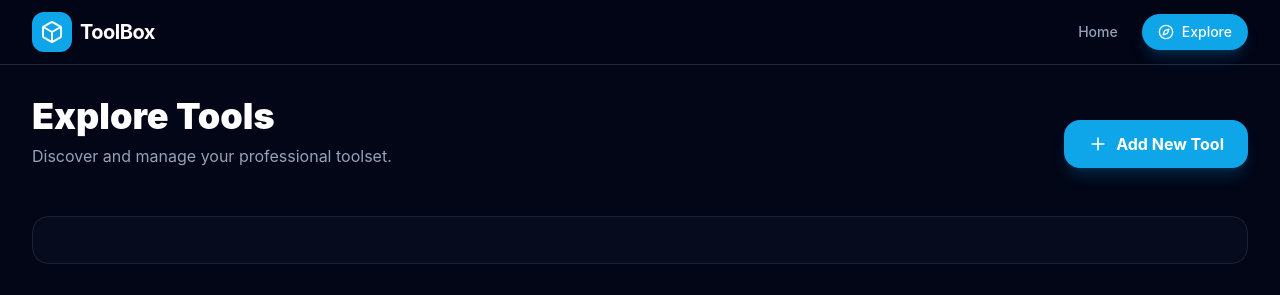
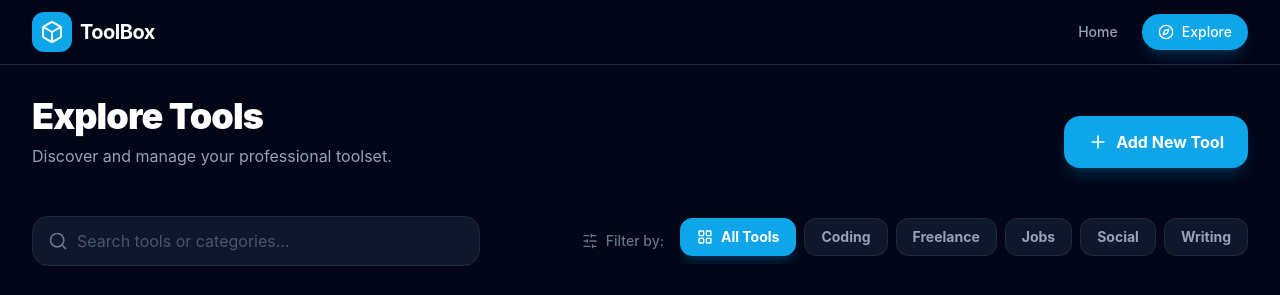
Before and after one commit to rashidnarikkodan/ToolBox, a React (Vite) app: page /tools in a window 1280 px wide. Shown: the top 295 px of the page. Built offline with nearby package versions, Linux system fonts and the light colour scheme.

Commit message:
feat: implement search and category filter

```diff
--- /dev/null
+++ b/src/components/CategoryFilter.jsx
@@ -0,0 +1,44 @@
+import React from 'react';
+import { LayoutGrid } from 'lucide-react';
+import { clsx } from 'clsx';
+import { twMerge } from 'tailwind-merge';
+
+function cn(...inputs) {
+  return twMerge(clsx(inputs));
+}
+
+const CategoryFilter = ({ categories, activeCategory, onCategoryChange }) => {
+  return (
+    <div className="flex items-center gap-2 overflow-x-auto pb-2 scrollbar-hide no-scrollbar">
+      <button
+        onClick={() => onCategoryChange('All')}
+        className={cn(
+          "flex items-center gap-2 px-4 py-2 rounded-xl text-sm font-bold transition-all whitespace-nowrap shrink-0 border",
+          activeCategory === 'All'
+            ? "bg-primary-500 text-white border-primary-500 shadow-lg shadow-primary-500/20"
+            : "bg-slate-900 text-slate-400 border-slate-800 hover:border-slate-700 hover:text-white"
+        )}
+      >
+        <LayoutGrid className="w-4 h-4" />
+        All Tools
+      </button>
+
+      {categories.map((category) => (
+        <button
+          key={category}
+          onClick={() => onCategoryChange(category)}
+          className={cn(
+            "px-4 py-2 rounded-xl text-sm font-bold transition-all whitespace-nowrap shrink-0 border",
+            activeCategory === category
+              ? "bg-primary-500 text-white border-primary-500 shadow-lg shadow-primary-500/20"
+              : "bg-slate-900 text-slate-400 border-slate-800 hover:border-slate-700 hover:text-white"
+          )}
+        >
+          {category}
+        </button>
+      ))}
+    </div>
+  );
+};
+
+export default CategoryFilter;
--- /dev/null
+++ b/src/components/SearchBar.jsx
@@ -0,0 +1,29 @@
+import React from 'react';
+import { Search, X } from 'lucide-react';
+
+const SearchBar = ({ value, onChange }) => {
+  return (
+    <div className="relative group max-w-md w-full">
+      <div className="absolute inset-y-0 left-0 pl-4 flex items-center pointer-events-none">
+        <Search className="w-5 h-5 text-slate-500 group-focus-within:text-primary-400 transition-colors" />
+      </div>
+      <input
+        type="text"
+        placeholder="Search tools or categories..."
+        value={value}
+        onChange={(e) => onChange(e.target.value)}
+        className="block w-full pl-11 pr-11 py-3.5 bg-slate-900 border border-slate-800 text-white rounded-2xl leading-5 focus:outline-none focus:ring-2 focus:ring-primary-500/20 focus:border-primary-500 transition-all placeholder:text-slate-600"
+      />
+      {value && (
+        <button
+          onClick={() => onChange('')}
+          className="absolute inset-y-0 right-0 pr-4 flex items-center text-slate-500 hover:text-white"
+        >
+          <X className="w-4 h-4" />
+        </button>
+      )}
+    </div>
+  );
+};
+
+export default SearchBar;
--- a/src/pages/ToolsPage.jsx
+++ b/src/pages/ToolsPage.jsx
@@ -1,41 +1,65 @@
-import React, { useState } from 'react';
+import React, { useState, useMemo } from 'react';
 import { useTools } from '../context/ToolContext';
 import ToolList from '../components/ToolList';
-import { Plus } from 'lucide-react';
+import SearchBar from '../components/SearchBar';
+import CategoryFilter from '../components/CategoryFilter';
+import { Plus, SlidersHorizontal } from 'lucide-react';
 
 const ToolsPage = () => {
   const { tools, removeTool } = useTools();
-
-  // These will be implemented in the next feature branch
   const [searchQuery, setSearchQuery] = useState('');
   const [activeCategory, setActiveCategory] = useState('All');
 
-  const filteredTools = tools.filter(tool => {
-    const matchesSearch = tool.name.toLowerCase().includes(searchQuery.toLowerCase()) ||
-                         tool.category.toLowerCase().includes(searchQuery.toLowerCase());
-    const matchesCategory = activeCategory === 'All' || tool.category === activeCategory;
-    return matchesSearch && matchesCategory;
-  });
+  // Dynamically extract unique categories
+  const categories = useMemo(() => {
+    const cats = tools.map(t => t.category);
+    return [...new Set(cats)].sort();
+  }, [tools]);
+
+  const filteredTools = useMemo(() => {
+    return tools.filter(tool => {
+      const matchesSearch = tool.name.toLowerCase().includes(searchQuery.toLowerCase()) ||
+                           tool.category.toLowerCase().includes(searchQuery.toLowerCase()) ||
+                           tool.description.toLowerCase().includes(searchQuery.toLowerCase());
+      const matchesCategory = activeCategory === 'All' || tool.category === activeCategory;
+      return matchesSearch && matchesCategory;
+    });
+  }, [tools, searchQuery, activeCategory]);
 
   return (
-    <div className="pt-24 pb-16 px-4 sm:px-6 lg:px-8 max-w-7xl mx-auto">
-      <div className="flex flex-col md:flex-row md:items-end justify-between gap-6 mb-12">
-        <div>
-          <h1 className="text-4xl font-black text-white mb-2">Explore Tools</h1>
+    <div className="pt-24 pb-16 px-4 sm:px-6 lg:px-8 max-w-7xl mx-auto min-h-screen">
+      <header className="flex flex-col md:flex-row md:items-end justify-between gap-6 mb-12">
+        <div className="animate-in fade-in slide-in-from-left duration-500">
+          <h1 className="text-4xl font-black text-white mb-2 tracking-tight">Explore Tools</h1>
           <p className="text-slate-400">Discover and manage your professional toolset.</p>
         </div>
-        <button className="flex items-center gap-2 px-6 py-3 bg-primary-500 hover:bg-primary-600 text-white rounded-2xl font-bold transition-all shadow-lg shadow-primary-500/20">
+        <button className="flex items-center gap-2 px-6 py-3.5 bg-primary-500 hover:bg-primary-600 text-white rounded-2xl font-bold transition-all shadow-lg shadow-primary-500/20 active:scale-95 shrink-0">
           <Plus className="w-5 h-5" />
           Add New Tool
         </button>
-      </div>
+      </header>
 
-      <div className="flex flex-col gap-8">
-        {/* Placeholders for search and filter */}
-        <div className="h-12 bg-slate-900/50 rounded-2xl border border-slate-800 animate-pulse" />
+      <section className="flex flex-col gap-8 mb-12">
+        <div className="flex flex-col lg:flex-row lg:items-center justify-between gap-6">
+          <SearchBar value={searchQuery} onChange={setSearchQuery} />
 
+          <div className="flex items-center gap-4">
+            <div className="flex items-center gap-2 text-slate-500 shrink-0">
+              <SlidersHorizontal className="w-4 h-4" />
+              <span className="text-sm font-medium">Filter by:</span>
+            </div>
+            <CategoryFilter
+              categories={categories}
+              activeCategory={activeCategory}
+              onCategoryChange={setActiveCategory}
+            />
+          </div>
+        </div>
+      </section>
+
+      <main>
         <ToolList tools={filteredTools} onDelete={removeTool} />
-      </div>
+      </main>
     </div>
   );
 };
```
